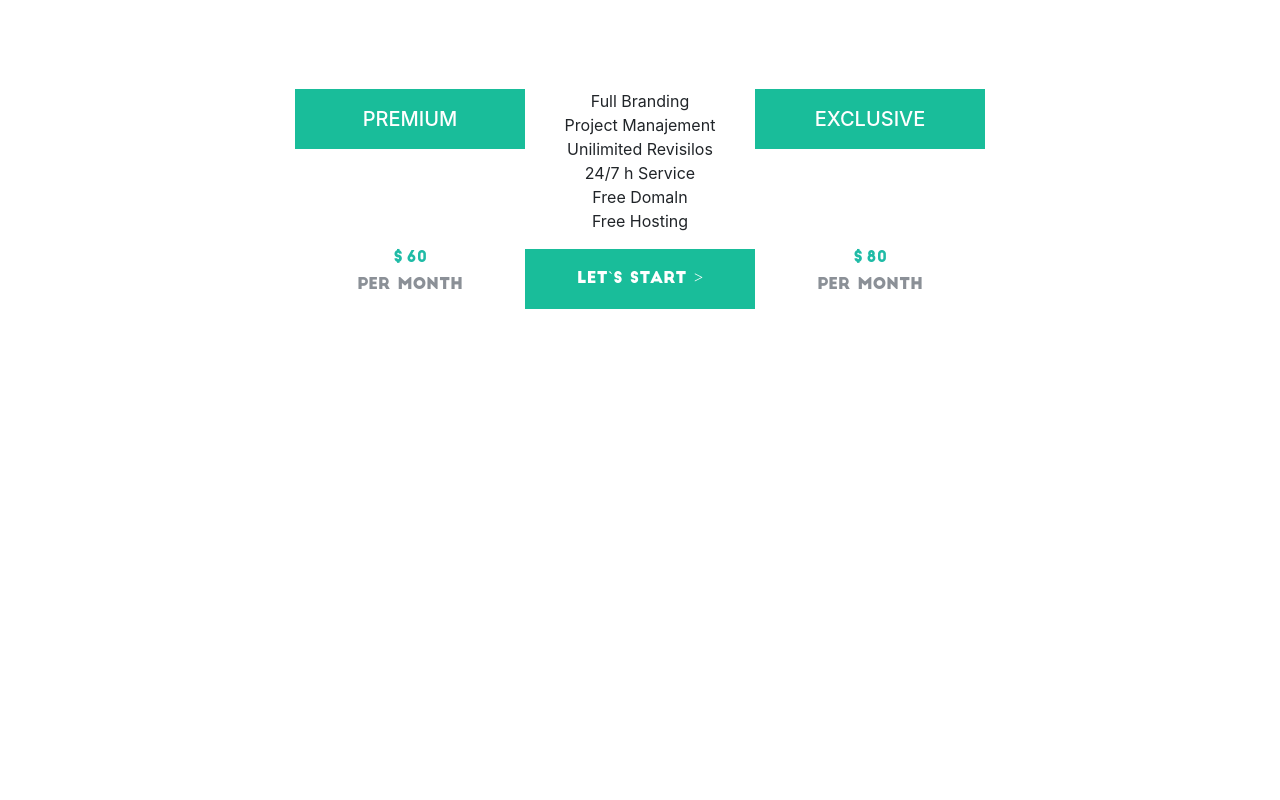
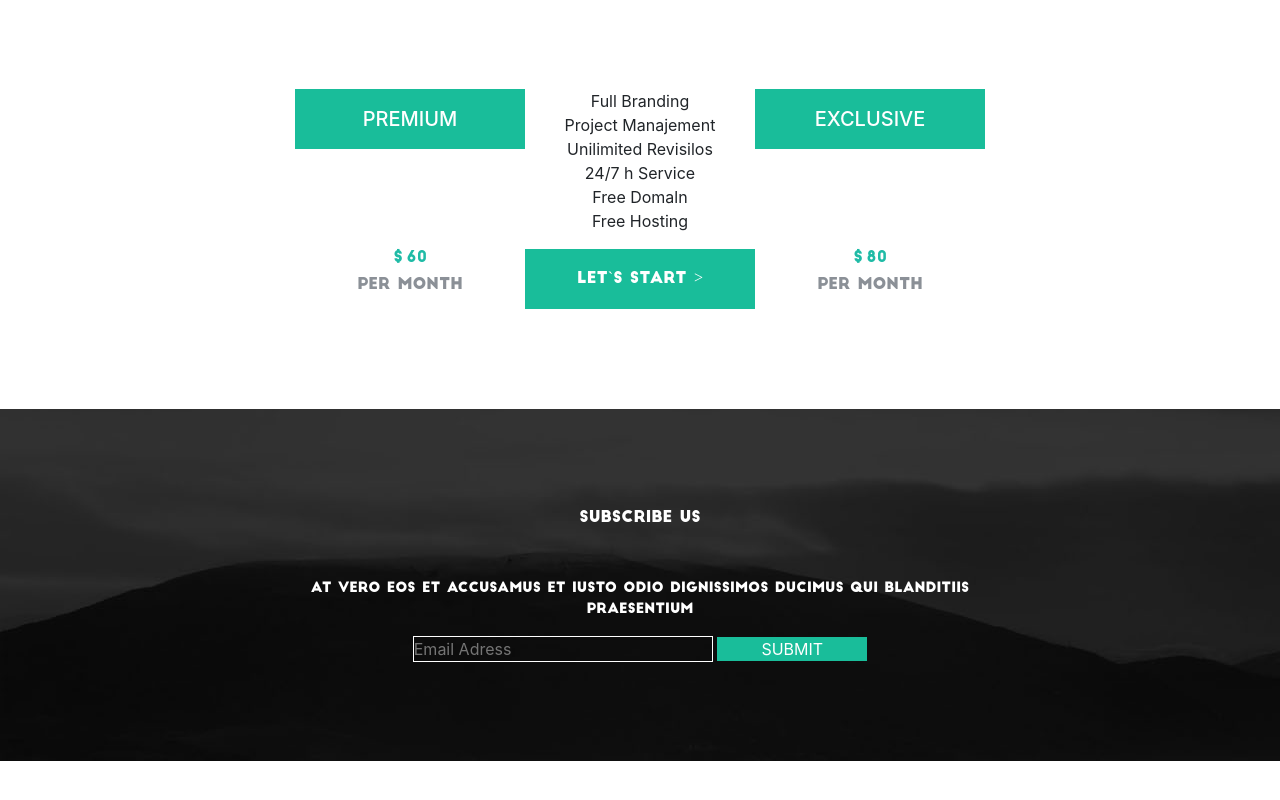
Before and after one commit to mishan4ik/mishan4ik.bounci.io, a plain HTML site: page index.html in a window 1280 px wide. Shown: the part 8431-9231 px from the top of the page. Before the commit the page ends 8740 px from the top, so only its background shows below. Drawn offline with nearby package versions, Linux system fonts and the light colour scheme; files whose address does not match are found by name; a web font is replaced by a local one.

Commit message:
section subscribe

```diff
--- a/css/style.css
+++ b/css/style.css
@@ -1573,6 +1573,7 @@ body{
 	background-size: 100% 100%;
 	background-position: center;
 	background-repeat: no-repeat;
+	margin-bottom: 100px;
 }
 .price_premium{
 	width: 230px;
@@ -1633,3 +1634,42 @@ body{
 .start_price:hover{
 	color: white;
 }
+.section_subcribe{
+	background-repeat: no-repeat;
+	background-size: 100% 100%
+	background-position:center;
+	background-image: url(../img/bg_subscribe.jpg);
+	margin-bottom: 100px;
+
+}
+.h5_subscribe{
+	text-align: center;
+	text-transform: uppercase;
+	font-size: 16px;
+	font-family: 'BigJohn';
+	color: #fff;
+	margin-top: 100px;
+}
+.text_subscribe{
+	font-size: 14px;
+	font-family: 'BigJohn';
+	color: #fff;
+	text-align: center;
+	margin-top: 50px;
+}
+.form{
+	text-align: center;
+}
+.form input{
+	background-color: transparent;
+	border:0.5px solid white;
+	width: 300px;
+}
+.form button{
+	background-color: #19bd9a;
+	width: 150px;
+	color: white;
+	text-transform: uppercase;
+	border: 0px solid #19bd9a ;
+	margin-bottom: 100px;
+}
--- a/index.html
+++ b/index.html
@@ -649,6 +649,24 @@ programming">
 			</div><!--row-->
 		</div><!--container-->
 	</section>
+	<section class="section_subcribe">
+		<div class="container">
+			<div class="row">
+				<div class="col-lg-12">
+					<h5 class="h5_subscribe">subscribe us</h5>
+					<p class="text_subscribe">At vero eos et accusamus et iusto odio dignissimos ducimus qui blanditiis <br> praesentium</p>
+					<div class="form">
+						<form action="">
+							<input type="text" placeholder="Email Adress">
+							<button>submit</button>
+						</form>
+					</div>
+				</div><!--col-lg-12-->
+			</div><!--row-->
+		</div><!--container-->
+
+
+	</section>
 </body>
 <script
   src="https://code.jquery.com/jquery-2.2.4.min.js"
```
Also changed, not shown: img/bg_subscribe.jpg (added).
